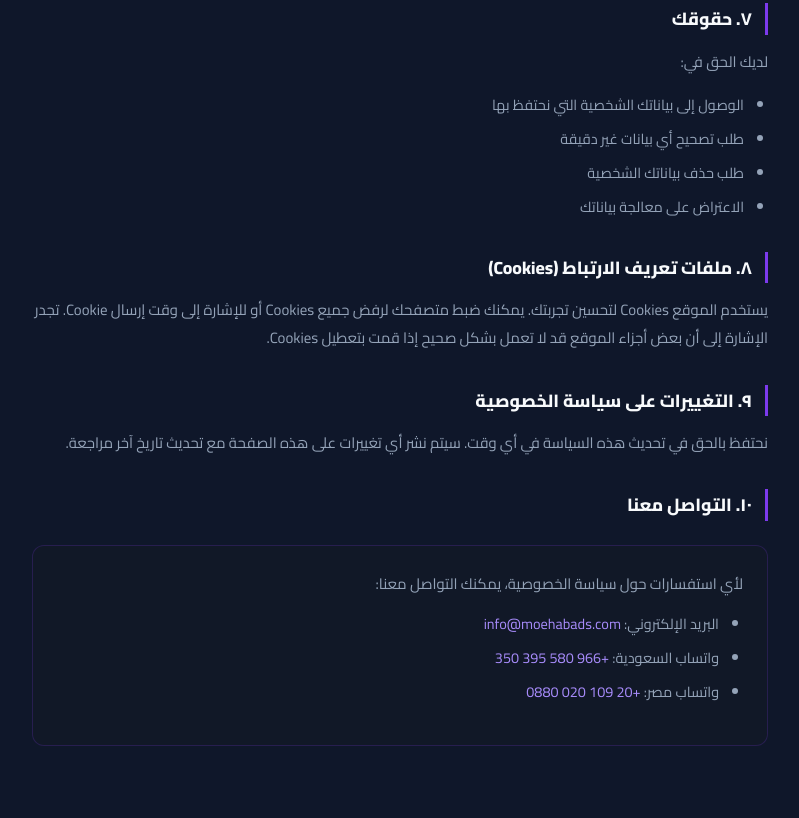
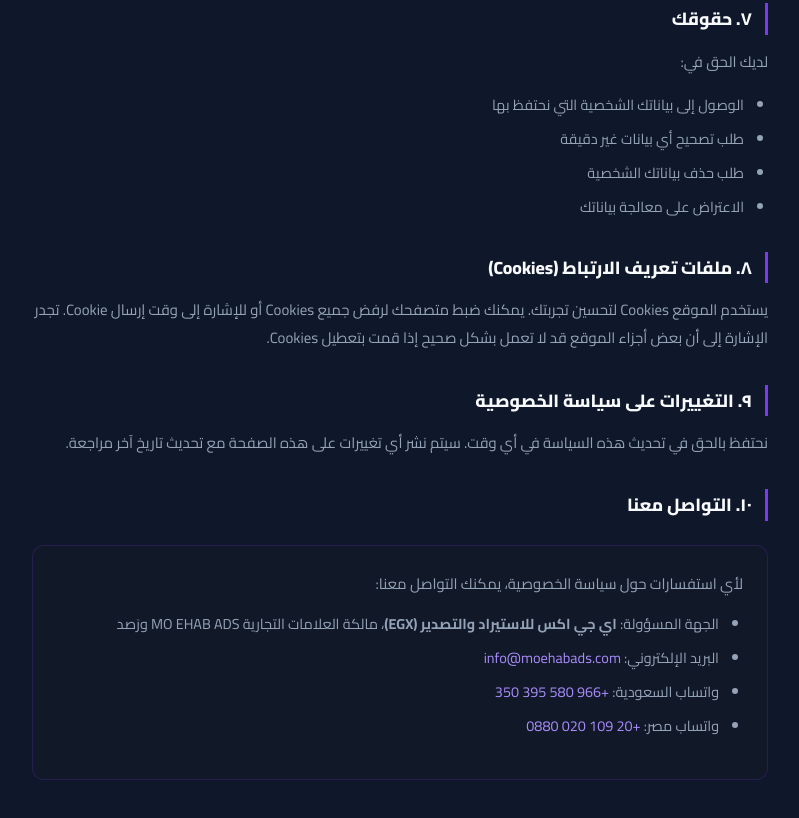
Before and after one commit to Mohamedehabibrahim/moehab-website, a plain HTML site: page privacy.html in a window 1280 px wide. Shown: the part 1591-2409 px from the top of the page, without its empty margins (240-1039 px from the left). Drawn offline with Linux system fonts and the light colour scheme.

Commit message:
Add EGX ownership line to footer and privacy page
Co-Authored-By: Claude Opus 5.5 <noreply@anthropic.com>
Claude-Session: https://claude.ai/code/session_016cJVcSt9ytncf4QtHuMcuh

```diff
--- a/privacy.html
+++ b/privacy.html
@@ -104,6 +104,7 @@ a{color:#A78BFA;text-decoration:none}
   <div class="card">
     <p style="margin:0">لأي استفسارات حول سياسة الخصوصية، يمكنك التواصل معنا:</p>
     <ul style="margin-top:.8rem">
+      <li>الجهة المسؤولة: <b>اي جي اكس للاستيراد والتصدير (EGX)</b>، مالكة العلامات التجارية MO EHAB ADS ورَصد</li>
       <li>البريد الإلكتروني: <a href="mailto:info@moehabads.com">info@moehabads.com</a></li>
       <li>واتساب السعودية: <a href="https://wa.me/966580395350" target="_blank">+966 580 395 350</a></li>
       <li>واتساب مصر: <a href="https://wa.me/201090200880" target="_blank">+20 109 020 0880</a></li>
```
Also changed, not shown: index.html (+1 -0 lines).
